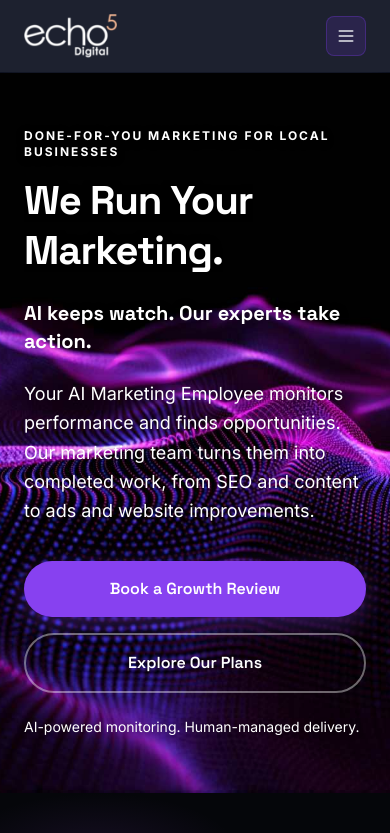
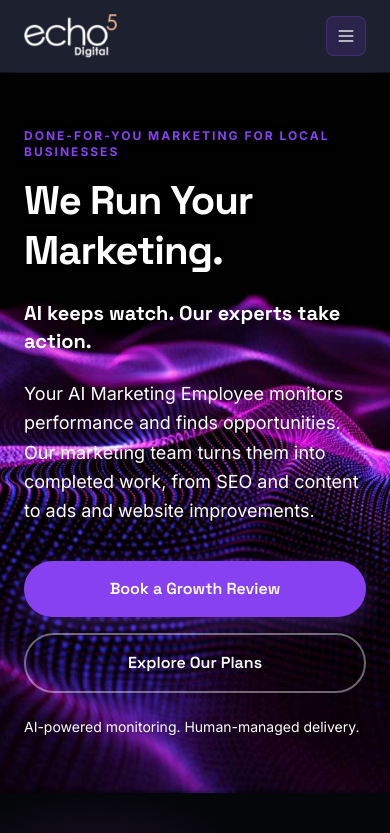
Before and after one commit to Echo5Digital/Echo5Digital-, a Next.js app: page / in a window 390 px wide. Shown: the top 833 px of the page. Built offline with nearby package versions, Linux system fonts and the light colour scheme.

Commit message:
Match mobile hero badge color to primary CTA button

```diff
--- a/app/HomeClient.tsx
+++ b/app/HomeClient.tsx
@@ -181,7 +181,7 @@ export default function HomeClient({ faqData }: HomeClientProps) {
               <div className="w-full lg:w-[100%] lg:flex-shrink-0">
                 <BlurIn>
                   <p
-                    className="text-xs font-bold uppercase mb-5 text-white lg:text-[#6B4EF0]"
+                    className="text-xs font-bold uppercase mb-5 text-[rgb(135,65,240)] lg:text-[#6B4EF0]"
                     style={{ letterSpacing: "2px", textShadow: "0 2px 8px rgba(0,0,0,0.45)" }}
                   >
                     Done-For-You Marketing For Local Businesses
```
